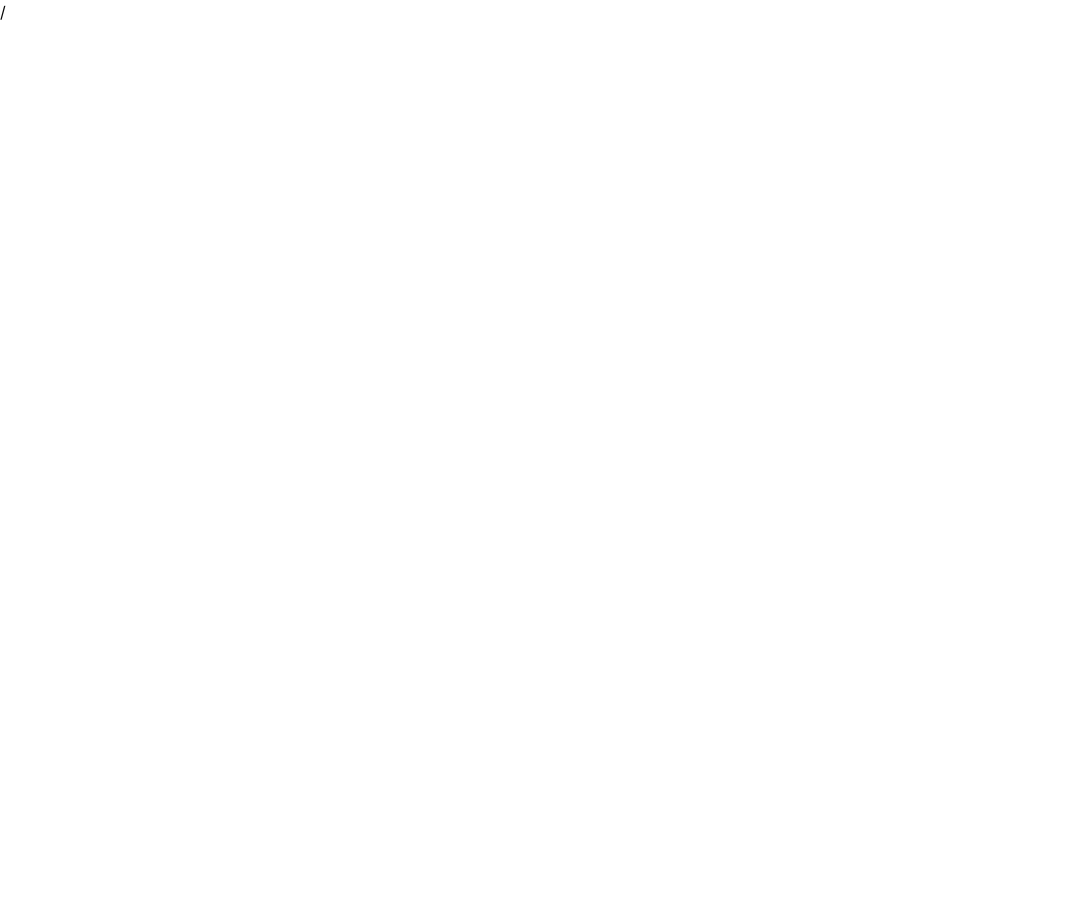
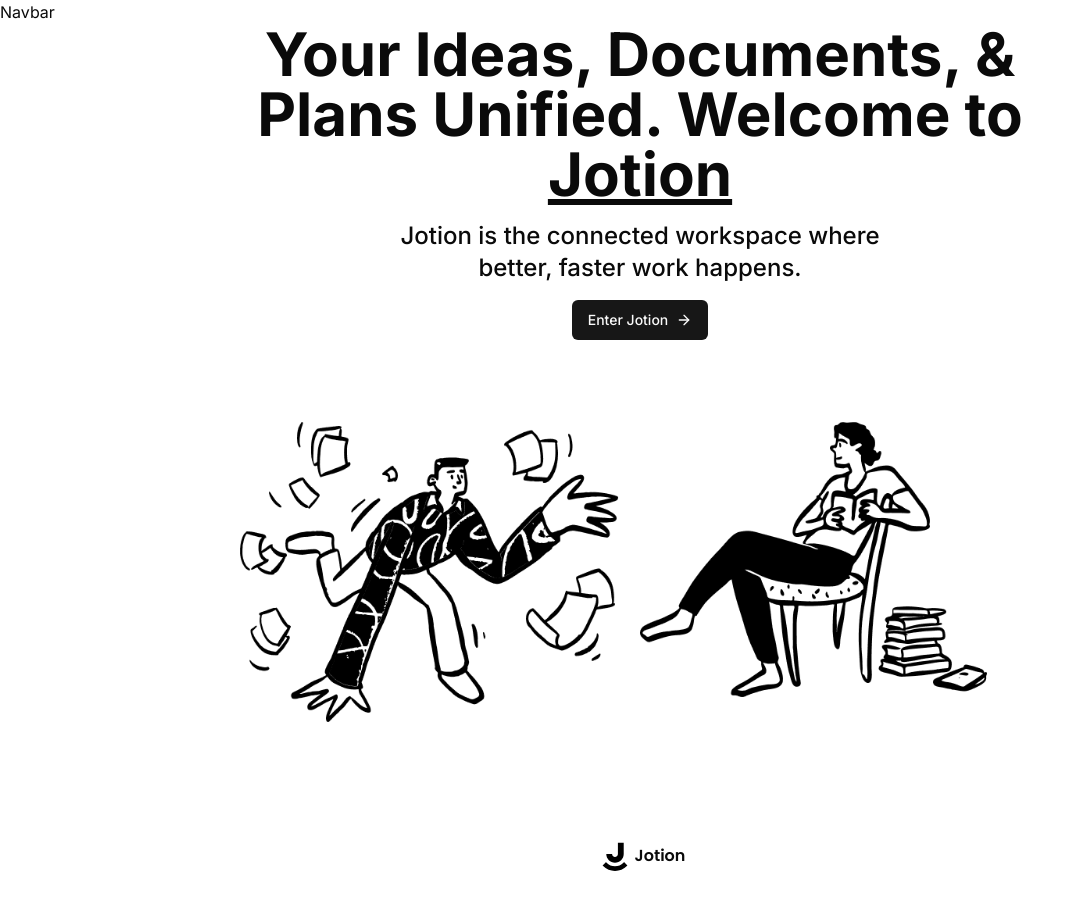
Before and after one commit to sougata-github/Jotion, a Next.js app: page / in a window 1280 px wide. Shown: the whole page, without its empty margins (0-1084 px from the left). Before the commit the page ends 800 px from the top, so only its background shows below. Built offline with nearby package versions, Linux system fonts and the light colour scheme.

Commit message:
add layout, footer, logo to landing page.

```diff
--- /dev/null
+++ b/app/(marketing)/_components/Footer.tsx
@@ -0,0 +1,11 @@
+import Logo from "./Logo";
+
+const Footer = () => {
+  return (
+    <div className="flex items-center w-full p-6 bg-background z-50">
+      <Logo />
+    </div>
+  );
+};
+
+export default Footer;
--- /dev/null
+++ b/app/(marketing)/_components/Heading.tsx
@@ -0,0 +1,23 @@
+import { Button } from "@/components/ui/button";
+import { ArrowRightIcon } from "lucide-react";
+
+const Heading = () => {
+  return (
+    <div className="max-w-3xl space-y-4">
+      <h1 className="text-3xl sm:text-5xl md:text-6xl font-bold">
+        Your Ideas, Documents, & Plans Unified. Welcome to{" "}
+        <span className="underline">Jotion</span>
+      </h1>
+      <h3 className="text-base sm:text-xl md:text-2xl font-medium">
+        Jotion is the connected workspace where
+        <br />
+        better, faster work happens.
+      </h3>
+      <Button>
+        Enter Jotion <ArrowRightIcon className="h-4 w-4 ml-2" />
+      </Button>
+    </div>
+  );
+};
+
+export default Heading;
--- /dev/null
+++ b/app/(marketing)/_components/Hero.tsx
@@ -0,0 +1,28 @@
+import Image from "next/image";
+
+const Hero = () => {
+  return (
+    <div className="flex flex-col items-center justify-center max-w-5xl">
+      <div className="flex items-center">
+        <div className="relative w-[300px] h-[300px] sm:w-[350px] sm:h-[350px] md:w-[400px] md:h-[400px]">
+          <Image
+            src="/assets/documents.png"
+            fill
+            alt="Documents"
+            className="object-contain"
+          />
+        </div>
+        <div className="relative h-[400px] w-[400px] hidden md:block">
+          <Image
+            src="/assets/reading.png"
+            fill
+            className="object-contain"
+            alt="Reading"
+          />
+        </div>
+      </div>
+    </div>
+  );
+};
+
+export default Hero;
--- /dev/null
+++ b/app/(marketing)/_components/Logo.tsx
@@ -0,0 +1,19 @@
+import { Poppins } from "next/font/google";
+import { cn } from "@/lib/utils";
+import Image from "next/image";
+
+const font = Poppins({
+  subsets: ["latin"],
+  weight: ["400", "600"],
+});
+
+const Logo = () => {
+  return (
+    <div className="flex items-center w-full justify-center">
+      <Image src="/assets/logo.svg" height={40} width={40} alt="Logo" />
+      <p className={cn("font-semibold", font.className)}>Jotion</p>
+    </div>
+  );
+};
+
+export default Logo;
--- /dev/null
+++ b/app/(marketing)/_components/Navbar.tsx
@@ -0,0 +1,7 @@
+"use client";
+
+const Navbar = () => {
+  return <div>Navbar</div>;
+};
+
+export default Navbar;
--- /dev/null
+++ b/app/(marketing)/layout.tsx
@@ -0,0 +1,13 @@
+import React from "react";
+import Navbar from "./_components/Navbar";
+
+const MarketingLayout = ({ children }: { children: React.ReactNode }) => {
+  return (
+    <div className="h-full">
+      <Navbar />
+      <main>{children}</main>
+    </div>
+  );
+};
+
+export default MarketingLayout;
--- a/app/(marketing)/page.tsx
+++ b/app/(marketing)/page.tsx
@@ -1,5 +1,17 @@
-const Page = () => {
-  return <div>/</div>;
+import Footer from "./_components/Footer";
+import Heading from "./_components/Heading";
+import Hero from "./_components/Hero";
+
+const MarketingPage = () => {
+  return (
+    <div className="min-h-full flex flex-col">
+      <div className="flex flex-col items-center justify-center md:justify-start text-center gap-y-8 flex-1 px-6 pb-10">
+        <Heading />
+        <Hero />
+      </div>
+      <Footer />
+    </div>
+  );
 };
 
-export default Page;
+export default MarketingPage;
```
